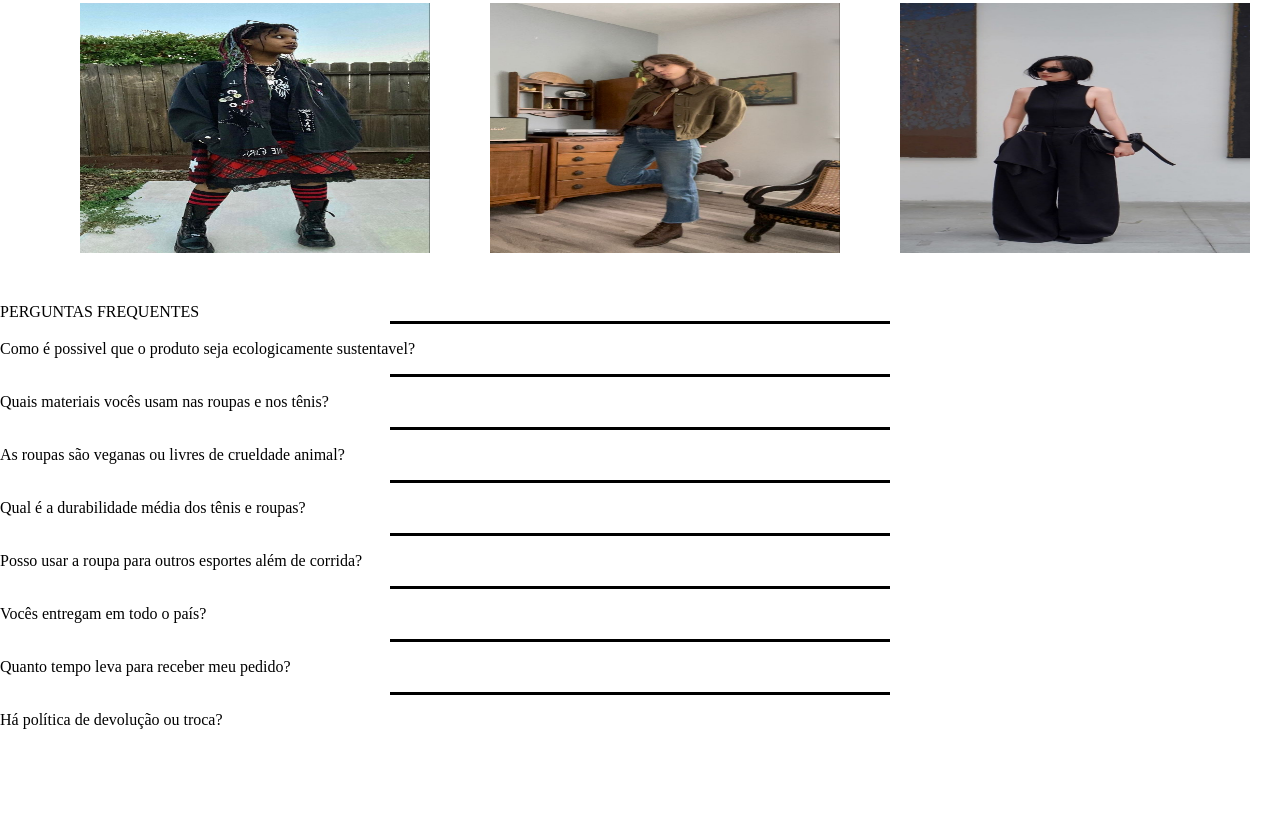
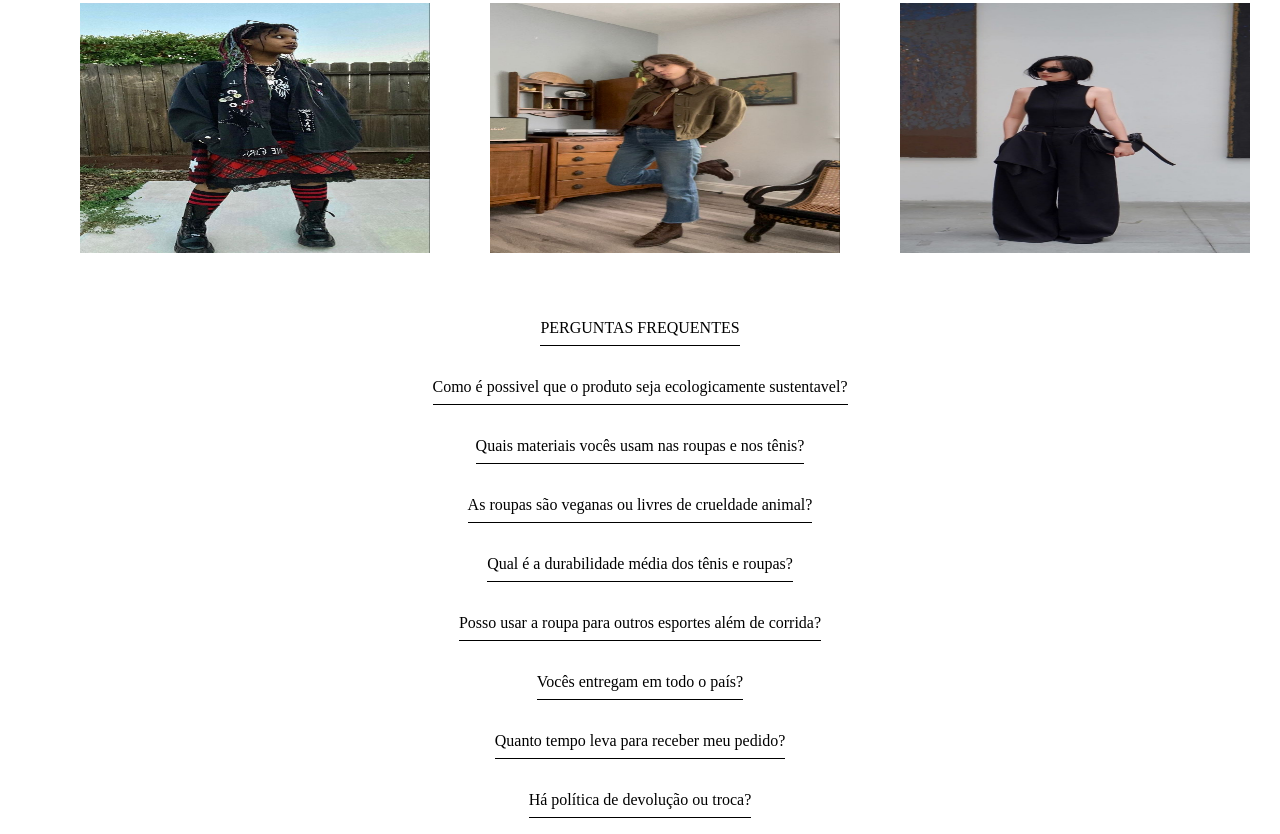
Before and after one commit to vit2038/GreenRunning, a plain HTML site: page index.html in a window 1280 px wide. Shown: the part 1591-2425 px from the top of the page. Before the commit the page ends 2336 px from the top, so only its background shows below. Drawn offline with Linux system fonts and the light colour scheme; a web font is replaced by a local one.

Commit message:
correção de rodapé

```diff
--- a/index.html
+++ b/index.html
@@ -68,22 +68,16 @@
         </section>
     </main>
     <footer>
-        <div>
-
-            PERGUNTAS FREQUENTES <br><p class="borda"></p>
-         <p>Como é possivel que o produto seja ecologicamente sustentavel?</p>
-         <p class="borda"></p>
-         <p>Quais materiais vocês usam nas roupas e nos tênis?</p>
-         <p class="borda"></p>
-         <p>As roupas são veganas ou livres de crueldade animal?</p>
-         <p class="borda"></p>
-         <p>Qual é a durabilidade média dos tênis e roupas?</p>
-         <p class="borda"></p>
-         <p>Posso usar a roupa para outros esportes além de corrida?</p>
-         <p class="borda"></p>
-         <p>Vocês entregam em todo o país?</p>
-         <p class="borda"></p><p>Quanto tempo leva para receber meu pedido?</p>
-         <p class="borda"></p><p>Há política de devolução ou troca?</p>
+        <div class="rodape">
+        <p class="perguntas">PERGUNTAS FREQUENTES </p>
+         <p class="perguntas">Como é possivel que o produto seja ecologicamente sustentavel?</p>
+         <p class="perguntas">Quais materiais vocês usam nas roupas e nos tênis?</p>
+         <p class="perguntas">As roupas são veganas ou livres de crueldade animal?</p>
+         <p class="perguntas">Qual é a durabilidade média dos tênis e roupas?</p>
+         <p class="perguntas">Posso usar a roupa para outros esportes além de corrida?</p>
+         <p class="perguntas">Vocês entregam em todo o país?</p>
+         <p class="perguntas">Quanto tempo leva para receber meu pedido?</p>
+         <p class="perguntas">Há política de devolução ou troca?</p>
         </div>
     </footer>
 
--- a/styles/style.css
+++ b/styles/style.css
@@ -147,3 +147,15 @@ span.expandir:hover{
     transform: scale(3.0);
     color: rgb(22, 21, 21);
 }
+
+.rodape{
+    display: flex;
+    flex-direction: column;
+    align-items: center;
+}
+.perguntas{
+    display: flex;
+    width: fit-content;
+    border-bottom: 1px solid black;
+    padding-bottom: 8px;
+}
```
